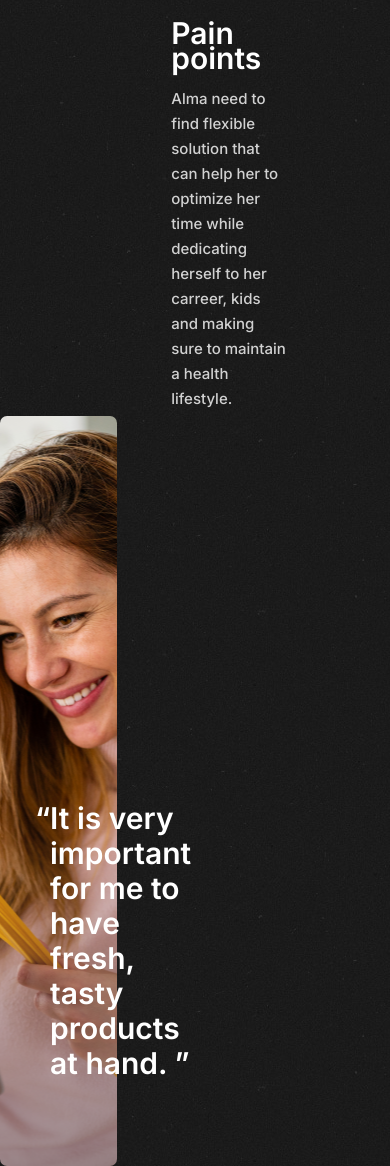
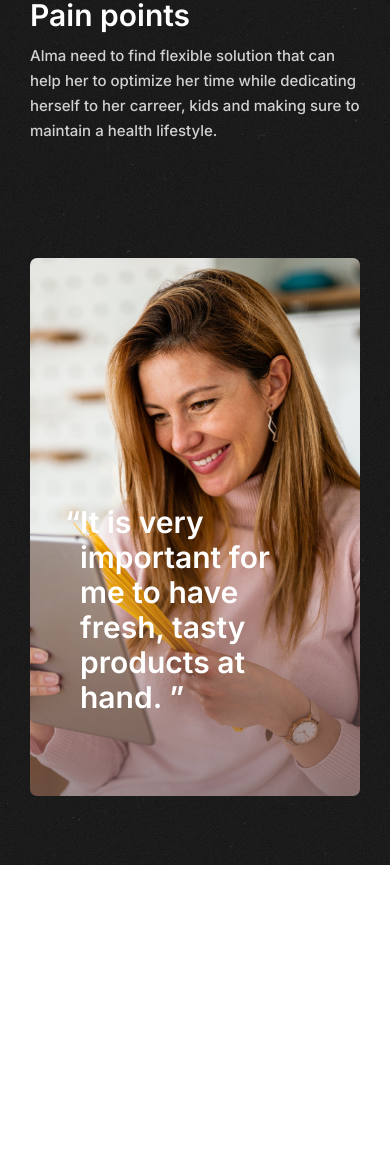
Before and after one commit to hhermionee/cv-card, a plain HTML site: page index.html in a window 390 px wide. Shown: the part 1591-2757 px from the top of the page. After the commit the page ends 2456 px from the top, so only its background shows below. Drawn offline with Linux system fonts and the light colour scheme.

Commit message:
added adaptability and refactored

```diff
--- a/css/style.css
+++ b/css/style.css
@@ -9,9 +9,60 @@ body{
     background-image: url(../img/body__background.png);
     font-family: "Inter", sans-serif;
     color: #fff;
-    /* margin: 90px 100px; */
+
+}
+
+.main{
+    margin: 50px auto;
     max-width: 1480px;
-    margin: 90px auto;
+    padding: 0px 15px;
+    display: flex;
+    flex-direction: row;
+    justify-content: space-between;
+}
+
+.block {
+    vertical-align: top;
+    padding: 40px 0px;
+    max-width: 460px;
+}
+
+@media (max-width: 1419px){
+    .main{
+        max-width: 980px;
+    }
+    .block{
+        max-width: 300px;
+    }
+}
+
+@media (max-width: 1199px){
+    .main{
+        max-width: 980px;
+    }
+    .block{
+        max-width: 300px;
+    }
+}
+
+@media (max-width: 992px){
+    .main{
+        flex-direction: column;
+        max-width: 780px;
+    }
+    .block{
+        max-width: none;
+        margin: 50px;
+    }
+}
+
+@media (max-width: 767px) {
+    .main{
+        max-width: none;
+    }
+    .block{
+        margin: 15px;
+    }
 }
 
 h1{
@@ -42,22 +93,6 @@ li{
     margin: 10px 0px;
 }
 
-.main{
-    margin: 0 auto;
-    width: 100%;
-    max-width: 1680px;
-}
-
-.block {
-    display: inline-block;
-    width: 30%;
-    vertical-align: top;
-}
-
-.left-block, .center-block{
-    margin-right: 50px;
-}
-
 .info{
     display: inline-block;
     vertical-align: top;
@@ -66,7 +101,6 @@ li{
 }
 
 .info > p{
-    /* max-height: 75px; */
     display: -webkit-box;
     -webkit-box-orient: vertical;
     -ms-line-clamp: 3;
@@ -114,11 +148,15 @@ li{
 }
 
 .right-block {
-    margin: -40px 0px;
     position: relative;
-    height: 750px;
-    background-size: cover;
-    background-position: center;
+    padding: 0px;
+    overflow: hidden;
+}
+
+.photo{
+    width: 100%;
+    height: 100%;
+    object-fit: cover;
     border-radius: 7px;
 }
 
@@ -146,7 +184,3 @@ li{
 .quote__text::after{
     content: "\”";
 }
-
-@media screen {
-
-}
--- a/index.html
+++ b/index.html
@@ -95,8 +95,8 @@
             </section>
         </article>
 
-        <article class="block right-block" style="background-image: url(./img/avatar.png);">
-            <!-- <img class="photo" src="img/avatar.png" alt=""> -->
+        <article class="block right-block" >
+            <img class="photo" src="img/avatar.png" alt="">
             <blockquote class="quote">
                 <p class="quote__text">
                     It is very important for me to have fresh, tasty products at hand.
```
